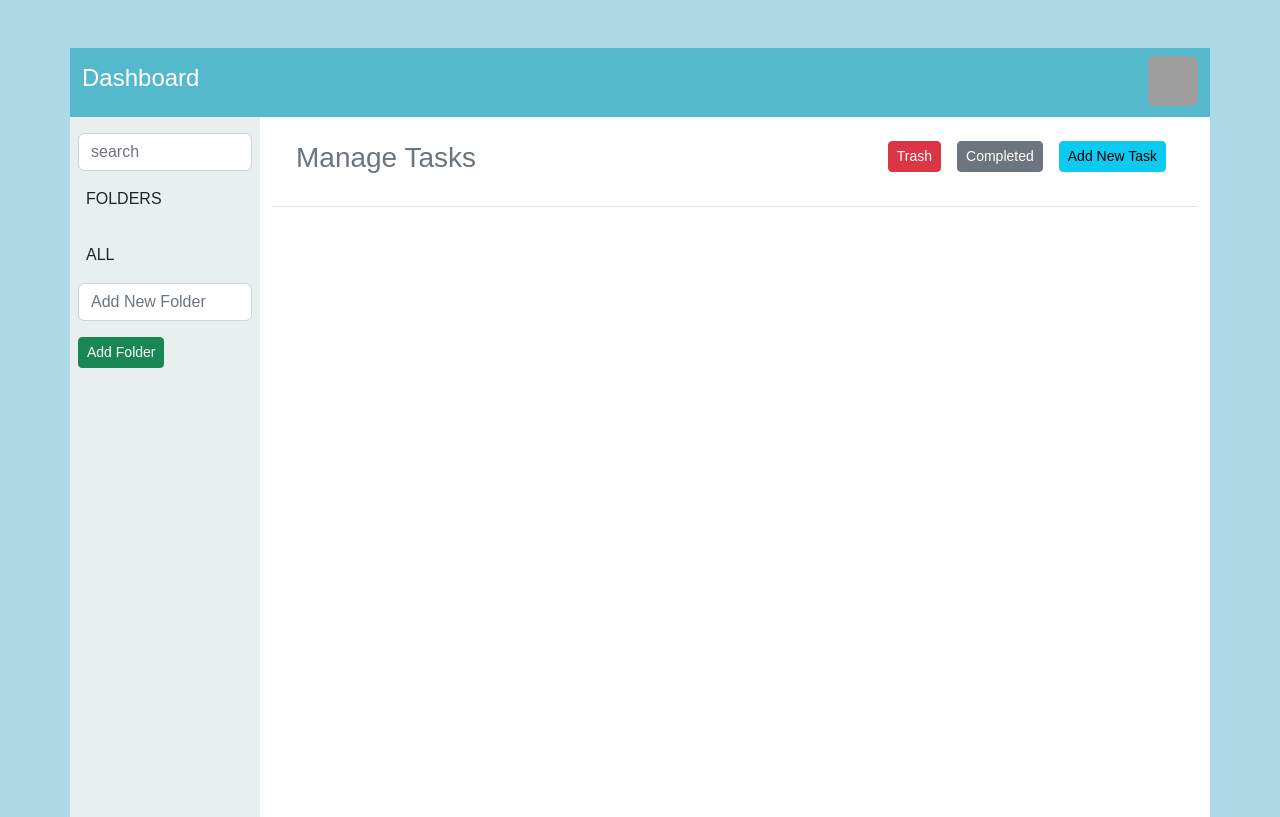
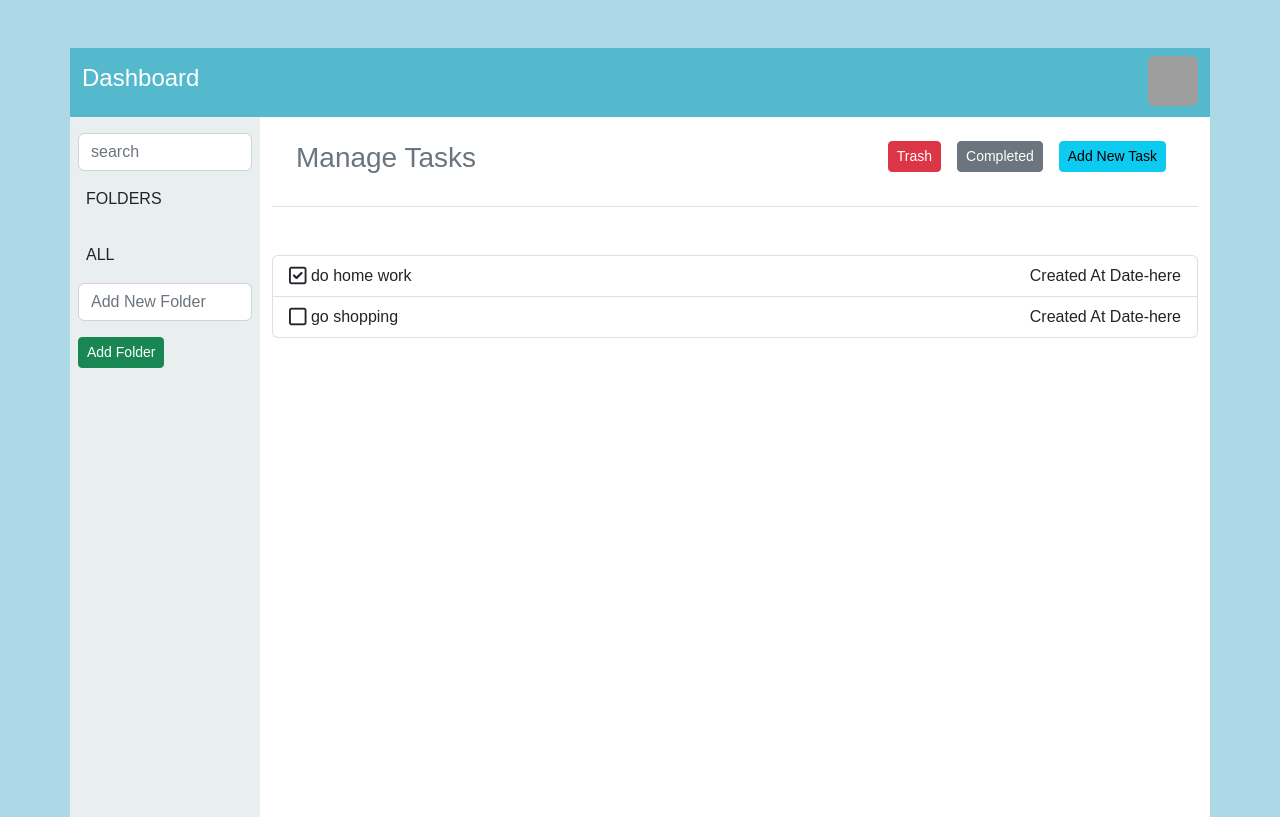
Before and after one commit to masonhows11/PHP_TodoList, a PHP site: page /views/index.view.php in a window 1280 px wide. Run offline with PHP 8.4, Linux system fonts and the light colour scheme; the template is opened without the code that fills it, so the values that code supplies are empty; some libraries are stand-ins or nearby versions; grey boxes are pictures that could not be loaded.

Commit message:
crud task start

```diff
--- a/views/index.view.php
+++ b/views/index.view.php
@@ -40,8 +40,10 @@
                         <ul class="list-group folder-list">
                             <?php foreach ($folders as $folder): ?>
                                 <li class="list-group-item px-2">
-                                    <a href="?folder_id=<?php echo $folder->id ?>"><i class="fa fa-folder px-2"></i><?= $folder->name ?></a>
-                                    <a class="remove" href="?delete_folder=<?php echo $folder->id ?>"><i class="fa fa-trash  px-2"></i></a>
+                                    <a href="?folder_id=<?php echo $folder->id ?>"><i
+                                                class="fa fa-folder px-2"></i><?= $folder->name ?></a>
+                                    <a class="remove" href="?delete_folder=<?php echo $folder->id ?>"><i
+                                                class="fa fa-trash  px-2"></i></a>
                                 </li>
                             <?php endforeach; ?>
                         </ul>
@@ -61,16 +63,13 @@
 
                 </div>
 
-                <div class="right-main col-lg-10 bg-white">
+                <div class="right-main col-lg-10 bg-white d-flex flex-column">
 
                     <div class="main-header  border-bottom p-4 d-flex justify-content-between">
-
                         <div class="main-title">
                             <h3 class=" text-secondary">Manage Tasks</h3>
                         </div>
-
                         <div class="main-header-op d-flex flex-row ">
-
                             <div>
                                 <button id="trash" class="btn btn-danger btn-sm mx-2">Trash</button>
                             </div>
@@ -80,8 +79,35 @@
                             <div>
                                 <button id="addNewTask" class="btn btn-info btn-sm mx-2">Add New Task</button>
                             </div>
+                        </div>
+                    </div>
+
+                    <div class="task-content row mt-5">
+                        <div class="col-lg-12">
+                            <ul class="list-group">
+
+                                <li class="list-group-item d-flex justify-content-between">
+                                   <div>
+                                       <i class="fa-regular fa-square-check fa-lg"></i>
+                                       <span>do home work</span>
+                                   </div>
+                                    <div class="info">
+                                        <span>Created At Date-here</span>
+                                    </div>
+                                </li>
+
+                                <li class="list-group-item d-flex justify-content-between">
+                                    <div>
+                                        <i class="fa-regular fa-square fa-lg"></i>
+                                        <span>go shopping</span>
+                                    </div>
+                                    <div class="info">
+                                        <span>Created At Date-here</span>
+                                    </div>
+                                </li>
 
 
+                            </ul>
                         </div>
 
                     </div>
@@ -112,7 +138,7 @@
 
                     if (response == '1') {
 
-                        $('.folder-list').append('<li class="list-group-item px-2"> <a href="?folder_id=14"><i class="fa fa-folder px-2"></i>'+ input +'</a> <a class="remove" href="?delete_folder=14"><i class="fa fa-trash  px-2"></i>remove</a> </li>');
+                        $('.folder-list').append('<li class="list-group-item px-2"> <a href="?folder_id=14"><i class="fa fa-folder px-2"></i>' + input + '</a> <a class="remove" href="?delete_folder=14"><i class="fa fa-trash  px-2"></i>remove</a> </li>');
                     } else {
                         alert(response);
                     }
```
